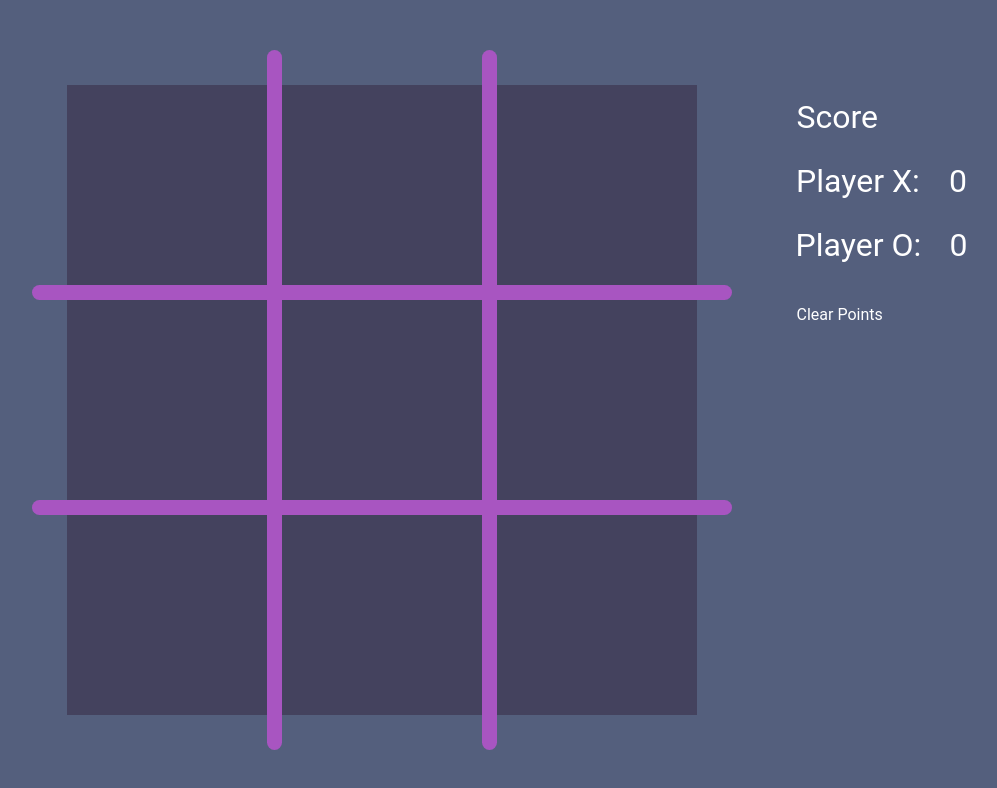
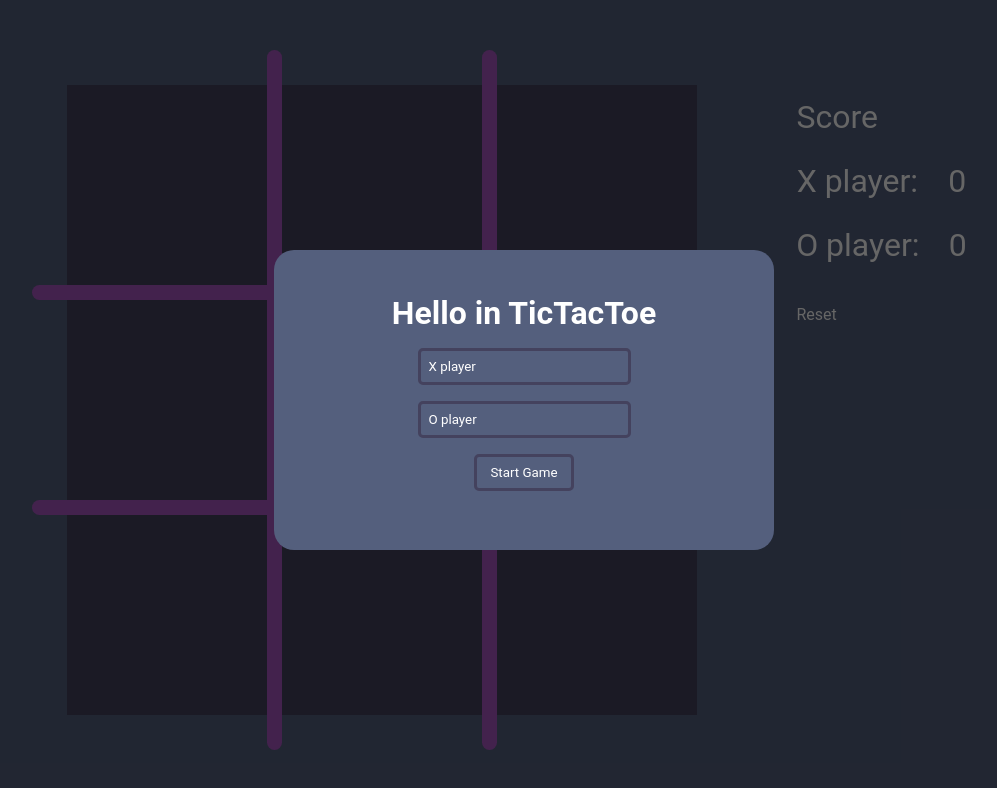
Before and after one commit to vmd94work/tic-tac, a React (Create React App) app: page / in a window 1280 px wide. Shown: the top 788 px of the page, without its empty margins (116-1113 px from the left). Built offline with nearby package versions, Linux system fonts and the light colour scheme.

Commit message:
finished first step of tictactoe

```diff
--- /dev/null
+++ b/src/component/Startpopup/Startpopup.css
@@ -0,0 +1,61 @@
+.mb {
+  margin-bottom: 1rem;
+}
+.popup__background {
+  top: 0;
+  left: 0;
+  position: absolute;
+  width: 100vw;
+  height: 100vh;
+  background-color: rgba(0, 0, 0, 0.6);
+  display: flex;
+  align-items: center;
+  justify-content: center;
+  transition: 0.3s ease-out;
+}
+.start__popup {
+  border-radius: 20px;
+  display: flex;
+  flex-direction: column;
+  justify-content: center;
+  align-items: center;
+  width: 500px;
+  height: 300px;
+  background-color: var(--secondary);
+  transition: 0.3s ease-out;
+}
+.popup__title {
+  color: #fff;
+}
+.players__names {
+  display: flex;
+  flex-direction: column;
+  justify-content: center;
+  align-items: center;
+}
+.input__popup {
+  border: 3px solid var(--primery);
+  padding: 0.5rem;
+  border-radius: 5px;
+  background: none;
+  color: #fff;
+  outline: none;
+}
+.input__popup::placeholder {
+  color: #fff;
+  opacity: 0.3;
+}
+.submit {
+  border: 3px solid var(--primery);
+  outline: none;
+  padding: 0.5rem;
+  width: 100px;
+  border-radius: 5px;
+  cursor: pointer;
+  background-color: var(--secondary);
+  transition: all 0.3s;
+  color: #fff;
+}
+.submit:hover {
+  background-color: var(--primery);
+}
--- /dev/null
+++ b/src/component/Startpopup/Startpopup.js
@@ -0,0 +1,39 @@
+import React from "react";
+import "./Startpopup.css";
+
+const Startpopup = ({
+  gameStart,
+  setPlayerOne,
+  setPlayerSec,
+  playerOne,
+  playerSec,
+}) => {
+  return (
+    <div className="popup__background">
+      <div className="start__popup">
+        <h1 className="popup__title mb">Hello in TicTacToe</h1>
+        <form className="players__names">
+          <input
+            type="text"
+            value={playerOne}
+            placeholder="Player X"
+            className="input__popup mb"
+            onChange={(e) => setPlayerOne(e.target.value)}
+          />
+          <input
+            type="text"
+            value={playerSec}
+            placeholder="Player Y"
+            className="input__popup mb"
+            onChange={(e) => setPlayerSec(e.target.value)}
+          />
+          <button type="button" className="submit mb" onClick={gameStart}>
+            Start Game
+          </button>
+        </form>
+      </div>
+    </div>
+  );
+};
+
+export default Startpopup;
--- a/src/component/Table/Table.js
+++ b/src/component/Table/Table.js
@@ -1,20 +1,20 @@
 import React from "react";
 import "./Table.css";
 
-const Table = ({ winCount, clearHistory }) => {
+const Table = ({ winCount, clearHistory, playerOne, playerSec }) => {
   return (
     <div className="table">
       <span className="table__title">Score</span>
       <div className="player__info">
-        <span className="player__name">Player X:</span>
+        <span className="player__name">{playerOne}:</span>
         <span className="player__score">{winCount.X}</span>
       </div>
       <div className="player__info">
-        <span className="player__name">Player O:</span>
+        <span className="player__name">{playerSec}:</span>
         <span className="player__score">{winCount.O}</span>
       </div>
       <button className="fz-small btn" onClick={clearHistory}>
-        Clear Points
+        Reset
       </button>
     </div>
   );
--- a/src/component/TicTacToe/TicTacToe.js
+++ b/src/component/TicTacToe/TicTacToe.js
@@ -5,6 +5,7 @@ import Tac from "../Tac/Tac";
 import "./TicTacToe.css";
 import Table from "../Table/Table";
 import Winpopup from "../WinPopUp/Winpopup";
+import Startpopup from "../Startpopup/Startpopup";
 
 const EMPTY = "";
 const X_PLAYER = <Tac />;
@@ -21,11 +22,18 @@ const winCombination = [
 ];
 
 const Tictactoe = () => {
+  const [startGame, setstartGame] = useState(false);
+  const [playerOne, setPlayerOne] = useState("X player");
+  const [playerSec, setPlayerSec] = useState("O player");
   const [grid, setGrid] = useState(Array(9).fill(EMPTY));
   const [player, setPlayer] = useState(false);
   const [gameFinished, setGameFinished] = useState(false);
   const [draw, setDraw] = useState(false);
   const [winCount, setwinCount] = useState({ X: 0, O: 0 });
+
+  function gameStart() {
+    setstartGame(true);
+  }
 
   function gameOver() {
     if (!gameFinished) {
@@ -72,6 +80,7 @@ const Tictactoe = () => {
   function clearHistory() {
     setwinCount({ X: 0, O: 0 });
     restartGame();
+    setstartGame(false);
   }
 
   function handleClick(id) {
@@ -94,7 +103,21 @@ const Tictactoe = () => {
   return (
     <div className="tic-tac-toe">
       <Square clickedArray={grid} handleClick={handleClick} />
-      <Table winCount={winCount} clearHistory={clearHistory} />
+      <Table
+        winCount={winCount}
+        clearHistory={clearHistory}
+        playerOne={playerOne}
+        playerSec={playerSec}
+      />
+      {!startGame && (
+        <Startpopup
+          gameStart={gameStart}
+          setPlayerOne={setPlayerOne}
+          setPlayerSec={setPlayerSec}
+          playerOne={playerOne}
+          playerSec={playerSec}
+        />
+      )}
       {gameFinished && (
         <Winpopup
           restartGame={restartGame}
--- a/src/component/WinPopUp/Winpopup.js
+++ b/src/component/WinPopUp/Winpopup.js
@@ -13,7 +13,7 @@ const Winpopup = ({ restartGame, draw, player, clearHistory }) => {
           Restart Game
         </button>
         <button className="btn" onClick={clearHistory}>
-          Clear Points
+          Reset
         </button>
       </div>
     </div>
```
